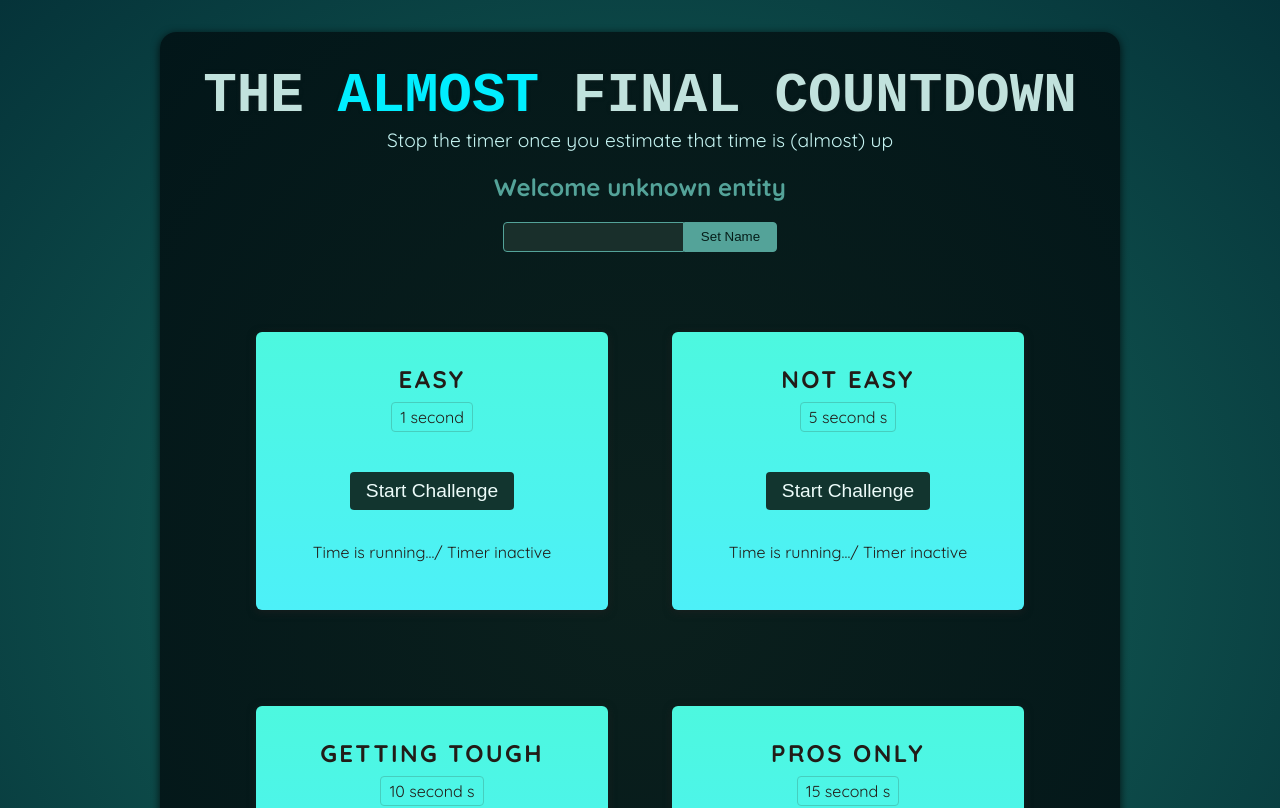
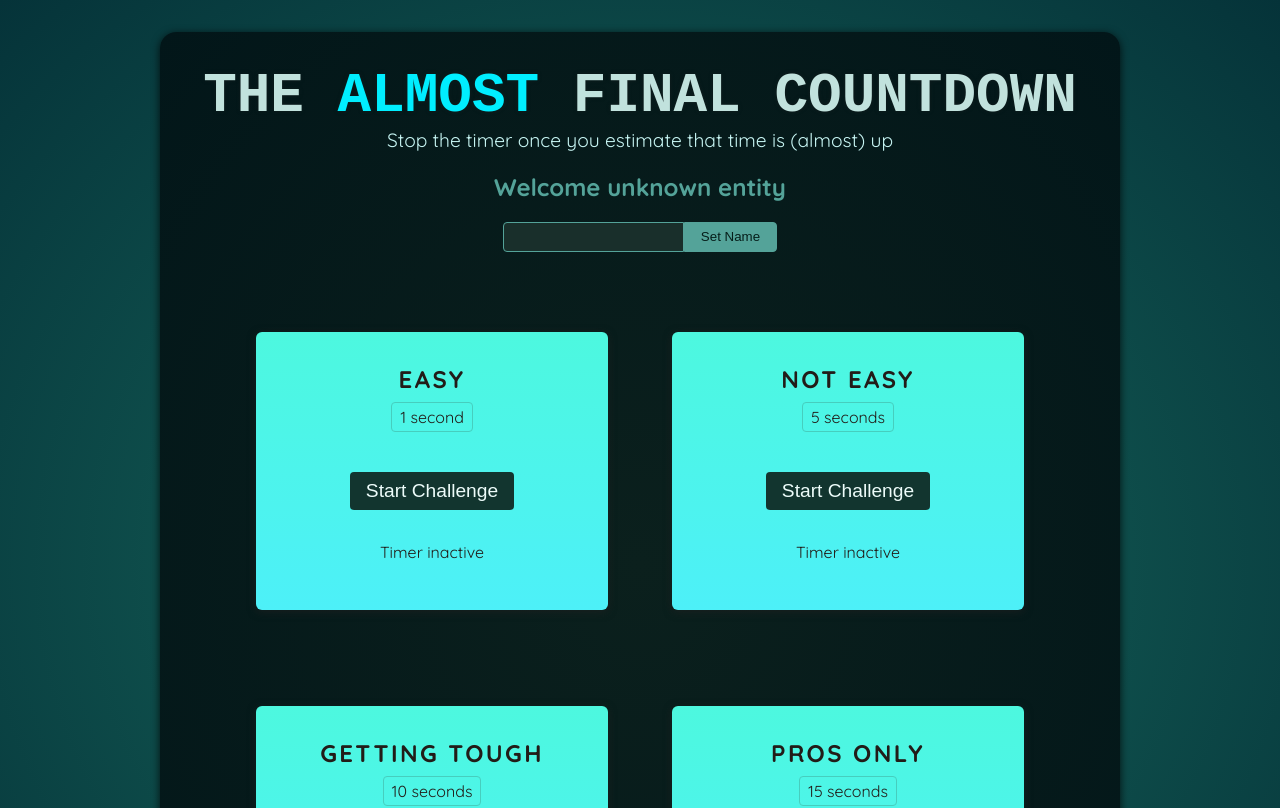
Before and after one commit to SilverFlame83/ReactGame, a React (Vite) app: page / in a window 1280 px wide. Shown: the top 808 px of the page. Built offline with nearby package versions, Linux system fonts and the light colour scheme; a web font is replaced by a local one.

Commit message:
mannaging state

```diff
--- a/src/components/TimerChallenge.jsx
+++ b/src/components/TimerChallenge.jsx
@@ -1,14 +1,30 @@
+import { useState } from "react";
+
 export default function TimerChallenge({ title, targetTime }) {
+  const [timerStarted, setTimerStarted] = useState(false);
+  const [timerExpired, setTimerExpired] = useState(false);
+
+  function handleStart() {
+    setTimeout(() => {
+      setTimerExpired(true);
+    }, targetTime * 1000);
+    setTimerStarted(true);
+  }
   return (
     <section className="challenge">
       <h2>{title}</h2>
+      {timerExpired && <p>You lost!</p>}
       <p className="challenge-time">
-        {targetTime} second {targetTime > 1 ? "s" : ""}
+        {targetTime} second{targetTime > 1 ? "s" : ""}
       </p>
       <p>
-        <button>Start Challenge</button>
+        <button onClick={handleStart}>
+          {timerStarted ? "Stop" : " Start"} Challenge
+        </button>
       </p>
-      <p className="">Time is running.../ Timer inactive</p>
+      <p className={timerStarted ? "active" : undefined}>
+        {timerStarted ? 'Time is running...' : 'Timer inactive'}
+      </p>
     </section>
   );
 }
```
